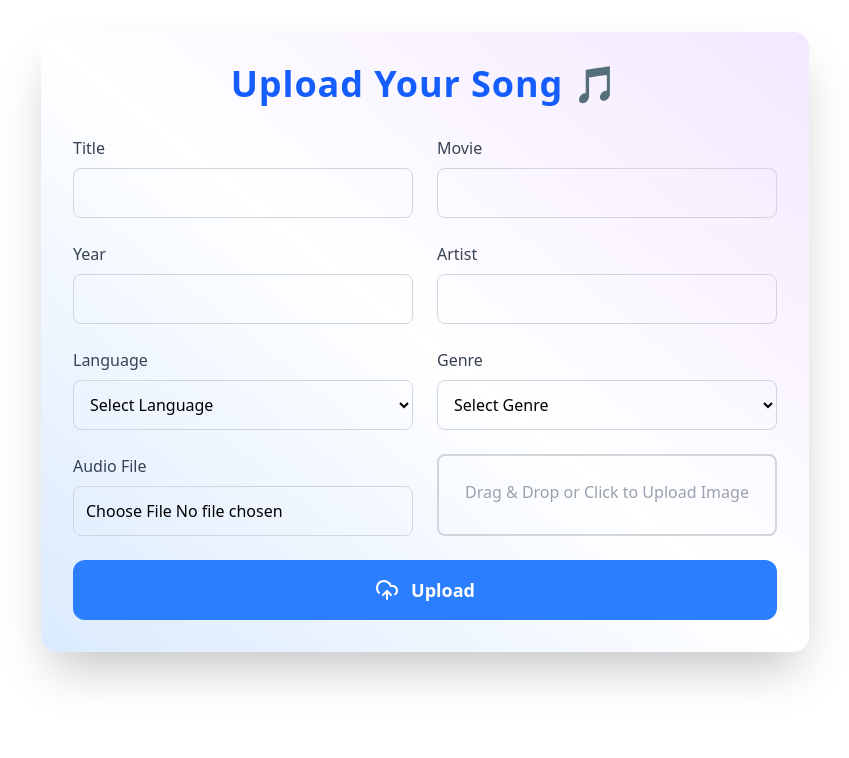
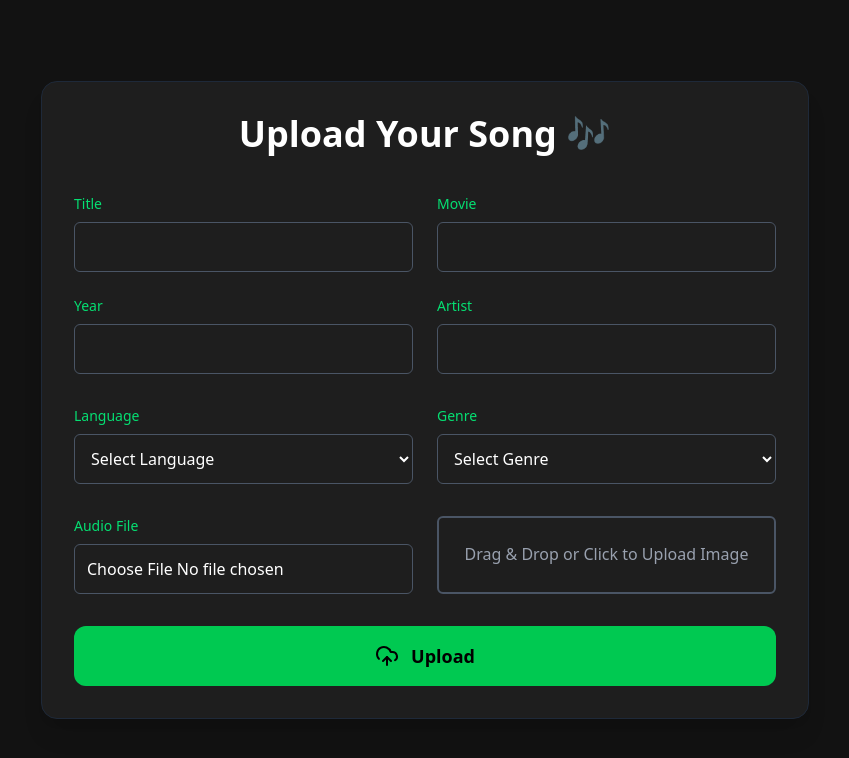
Before and after one commit to deep10dr/Tragoudi, a React (Vite) app: page /upload in a window 1280 px wide. Shown: the top 758 px of the page, without its empty margins (215-1064 px from the left). Built offline with nearby package versions, Linux system fonts and the light colour scheme.

Commit message:
Add some

```diff
--- a/src/components/Navbar.jsx
+++ b/src/components/Navbar.jsx
@@ -2,14 +2,17 @@ import React, { useState } from 'react';
 import { Link } from 'react-router-dom';
 import { FaHome, FaHeart, FaUser, FaSearch, FaHeadphones, FaBars } from 'react-icons/fa';
 import { supabase } from '../lib/supabaseClient';
+import { IoMdCloudUpload } from "react-icons/io";
 
 function Navbar({ onSongSelect }) {
   const [isSearchFocused, setIsSearchFocused] = useState(false);
   const [isMenuOpen, setIsMenuOpen] = useState(false);
   const [search, setSearch] = useState('');
   const [searchResults, setSearchResults] = useState([]);
+  const [admin_user,Set_admin_user]= useState(false);
 
   const toggleMenu = () => setIsMenuOpen(!isMenuOpen);
+
 
   function handleChange(e) {
     setSearch(e.target.value);
@@ -40,6 +43,16 @@ function Navbar({ onSongSelect }) {
     setSearch('');
     setSearchResults([]);
   }
+  useState(()=>{
+    function getPermisson(){
+      const value = sessionStorage.getItem("userInfo");
+      if(value && JSON.parse(value).role =='admin' ){
+            Set_admin_user(true);
+      }
+      else Set_admin_user(false);
+    }
+    getPermisson();
+  },[]);
 
   return (
     <nav className="text-white bg-[#222] p-4 shadow-md">
@@ -73,6 +86,11 @@ function Navbar({ onSongSelect }) {
           <Link to="/account" className="flex items-center gap-2 hover:text-emerald-500 font-bold">
             <FaUser className="text-xl" /> Account
           </Link>
+          { admin_user &&
+           <Link to="/upload" className="flex items-center gap-2 hover:text-emerald-500 font-bold">
+           <IoMdCloudUpload className='text-xl' /> Upload
+         </Link>
+            }
 
           {/* Search Bar */}
           <div className="relative flex flex-col items-center">
@@ -106,20 +124,26 @@ function Navbar({ onSongSelect }) {
               </div>
             )}
           </div>
+
         </div>
       </div>
 
       {/* Mobile Menu */}
       <div className={`${isMenuOpen ? 'block' : 'hidden'} md:hidden p-4`}>
         <Link to="/" className="flex items-center gap-2 hover:text-emerald-500 py-2">
-          <FaHome className="text-emerald-500 text-xl" /> Home
+          <FaHome className="hover:text-emerald-500 text-xl" /> Home
         </Link>
         <Link to="/dashboard" className="flex items-center gap-2 hover:text-emerald-500 py-2">
-          <FaHeart className="text-emerald-500 text-xl" /> Favorites
+          <FaHeart className="hover:text-emerald-500 text-xl" /> Favorites
         </Link>
         <Link to="/account" className="flex items-center gap-2 hover:text-emerald-500 py-2">
-          <FaUser className="text-emerald-500 text-xl" /> Account
+          <FaUser className="hover:text-emerald-500 text-xl" /> Account
         </Link>
+        { admin_user &&
+           <Link to="/upload" className="flex items-center gap-2 hover:text-emerald-500 py-2">
+            <IoMdCloudUpload className=' text-e  text-xl hover:text-emerald-500' /> Upload
+         </Link>
+            }
 
         {/* Mobile Search */}
         <div className="relative flex flex-col items-center mt-4">
--- a/src/pages/Signup.jsx
+++ b/src/pages/Signup.jsx
@@ -149,7 +149,7 @@ function Signup() {
 
           <div className='flex justify-center items-center'><button
             type="submit"
-            className="w-[60%] py-3 bg-[#1DB954] text-black font-semibold rounded-full mt-4 hover:opacity-90 transition duration-200"
+            className="w-[60%] py-3 bg-[#1DB954] text-black font-semibold rounded-full mt-4 hover:opacity-90 transition duration-200 cursor-pointer"
           >
             Sign Up
           </button></div>
--- a/src/pages/login.jsx
+++ b/src/pages/login.jsx
@@ -104,7 +104,7 @@ function Login() {
                 onChange={(e) => setEmail(e.target.value)}
                 required
                 placeholder="Enter your email"
-                className="w-full p-3 text-white placeholder-gray-400 bg-transparent rounded-lg outline-none"
+                className="w-full p-3 text-white bg- bg-transparent rounded-lg outline-none"
               />
             </div>
           </div>
@@ -121,7 +121,7 @@ function Login() {
                 onChange={(e) => setPassword(e.target.value)}
                 required
                 placeholder="Enter your password"
-                className="w-full p-3 text-white placeholder-gray-400 bg-transparent rounded-lg outline-none"
+                className="w-full p-3 text-white bg-transparent rounded-lg outline-none"
               />
             </div>
           </div>
@@ -133,7 +133,7 @@ function Login() {
           {/* Submit Button */}
         <div className='flex justify-center items-center'>   <button
             type="submit"
-            className="w-[70%] py-3 mt-4  text-black bg-[#1DB954]  font-semibold rounded-full hover:bg-[#1DB954] focus:outline-none focus:ring-2 focus:ring-green-500"
+            className="w-[70%] py-3 mt-4  text-black bg-[#1DB954]  font-semibold rounded-full hover:bg-[#1DB954] focus:outline-none focus:ring-2 focus:ring-green-500 cursor-pointer"
           >
             Login
           </button></div>
--- a/src/pages/upload.jsx
+++ b/src/pages/upload.jsx
@@ -1,8 +1,6 @@
 import React, { useState, useRef } from 'react';
 import { supabase } from '../lib/supabaseClient';
-import { Loader2, UploadCloud } from 'lucide-react'; // Optional icons for coolness
-
-
+import { Loader2, UploadCloud } from 'lucide-react';
 
 function Upload() {
   const [title, setTitle] = useState('');
@@ -63,14 +61,16 @@ function Upload() {
       setMessage(`❌ Upload failed: ${error.message}`);
     } finally {
       setIsLoading(false);
+      setMessage('');
     }
   };
 
   return (
-    <div className="max-w-3xl mx-auto p-8 bg-gradient-to-tr from-blue-100 via-white to-purple-100 rounded-2xl shadow-2xl mt-8 animate-fadeIn">
-      <h2 className="text-4xl font-extrabold text-center mb-8 text-blue-600 tracking-wide">Upload Your Song 🎵</h2>
+    <div className='w-full h-full md:h-screen  bg-[#121212] flex justify-center items-center p-1 '>
+    <div className="max-w-3xl mx-auto p-8 bg-[#1e1e1e] rounded-2xl shadow-xl  border border-gray-800 w-full">
+      <h2 className="text-4xl font-bold text-center mb-10 text-white">Upload Your Song 🎶</h2>
 
-      <form onSubmit={handleSubmit} className="space-y-6">
+      <form onSubmit={handleSubmit} className="space-y-8 text-white">
         <div className="grid grid-cols-1 md:grid-cols-2 gap-6">
           <InputField label="Title" value={title} onChange={(e) => setTitle(e.target.value)} />
           <InputField label="Movie" value={movie} onChange={(e) => setMovie(e.target.value)} />
@@ -91,7 +91,7 @@ function Upload() {
         <button
           type="submit"
           disabled={isLoading}
-          className="w-full flex items-center justify-center gap-3 bg-blue-500 hover:bg-blue-600 text-white p-4 rounded-xl text-lg font-semibold transition-all duration-300"
+          className="w-full flex items-center justify-center gap-3 bg-green-500 hover:bg-green-600 text-black font-semibold p-4 rounded-xl text-lg transition-all duration-300"
         >
           {isLoading ? <Loader2 className="animate-spin" /> : <UploadCloud />}
           {isLoading ? 'Uploading...' : 'Upload'}
@@ -99,23 +99,24 @@ function Upload() {
       </form>
 
       {message && (
-        <div className={`mt-6 p-4 rounded-xl text-center ${message.startsWith('✅') ? 'bg-green-100 text-green-700' : 'bg-red-100 text-red-700'}`}>
+        <div className={`mt-6 p-4 rounded-xl text-center ${message.startsWith('✅') ? 'bg-green-800 text-green-300' : 'bg-red-800 text-red-300'}`}>
           {message}
         </div>
       )}
     </div>
+    </div>
   );
 }
 
-// Custom components
+// Reusable components
 const InputField = ({ label, value, onChange }) => (
   <div>
-    <label className="block text-gray-700 font-medium mb-2">{label}</label>
+    <label className="block text-sm text-green-400 mb-2">{label}</label>
     <input
       type="text"
       value={value}
       onChange={onChange}
-      className="w-full p-3 rounded-lg border border-gray-300 focus:ring-2 focus:ring-blue-300 transition"
+      className="w-full p-3 rounded-md bg-[#1e1e1e] border border-gray-600 text-white focus:ring-2 focus:ring-green-400"
       required
     />
   </div>
@@ -123,11 +124,11 @@ const InputField = ({ label, value, onChange }) => (
 
 const SelectField = ({ label, value, setValue, options }) => (
   <div>
-    <label className="block text-gray-700 font-medium mb-2">{label}</label>
+    <label className="block text-sm text-green-400 mb-2">{label}</label>
     <select
       value={value}
       onChange={(e) => setValue(e.target.value)}
-      className="w-full p-3 rounded-lg border border-gray-300 focus:ring-2 focus:ring-blue-300 transition"
+      className="w-full p-3 rounded-md bg-[#1e1e1e] border border-gray-600 text-white focus:ring-2 focus:ring-green-400"
       required
     >
       <option value="">Select {label}</option>
@@ -138,13 +139,13 @@ const SelectField = ({ label, value, setValue, options }) => (
 
 const UploadBox = ({ label, accept, name, onChange }) => (
   <div>
-    <label className="block text-gray-700 font-medium mb-2">{label}</label>
+    <label className="block text-sm text-green-400 mb-2">{label}</label>
     <input
       type="file"
       name={name}
       accept={accept}
       onChange={onChange}
-      className="w-full p-3 rounded-lg border border-gray-300"
+      className="w-full p-3 rounded-md bg-[#1e1e1e] border border-gray-600 text-white"
       required
     />
   </div>
@@ -152,7 +153,9 @@ const UploadBox = ({ label, accept, name, onChange }) => (
 
 const DragDropImageBox = ({ isDragging, setIsDragging, setImageFile, imageFile, imageInputRef }) => (
   <div
-    className={`w-full border-2 p-6 rounded-lg text-center cursor-pointer ${isDragging ? 'border-blue-500 bg-blue-50' : 'border-gray-300'}`}
+    className={`w-full border-2 rounded-md text-center p-6 cursor-pointer transition ${
+      isDragging ? 'border-green-400 bg-green-900/20' : 'border-gray-600 bg-[#1e1e1e]'
+    }`}
     onClick={() => imageInputRef.current?.click()}
     onDragOver={(e) => { e.preventDefault(); setIsDragging(true); }}
     onDragLeave={() => setIsDragging(false)}
@@ -166,7 +169,7 @@ const DragDropImageBox = ({ isDragging, setIsDragging, setImageFile, imageFile,
     {imageFile ? (
       <div>
         <img src={URL.createObjectURL(imageFile)} alt="preview" className="w-24 h-24 object-cover mx-auto mb-2 rounded-lg" />
-        <p className="text-green-600 font-semibold">{imageFile.name}</p>
+        <p className="text-green-300 font-semibold">{imageFile.name}</p>
       </div>
     ) : (
       <p className="text-gray-400 font-medium">Drag & Drop or Click to Upload Image</p>
@@ -180,6 +183,7 @@ const DragDropImageBox = ({ isDragging, setIsDragging, setImageFile, imageFile,
       className="hidden"
     />
   </div>
+
 );
 
 export default Upload;
```
Also changed, not shown: src/pages/Account.jsx (+57 -13 lines).
